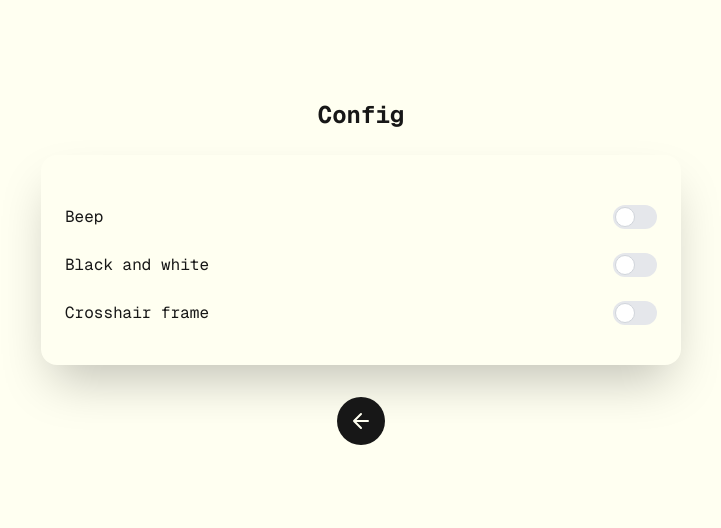
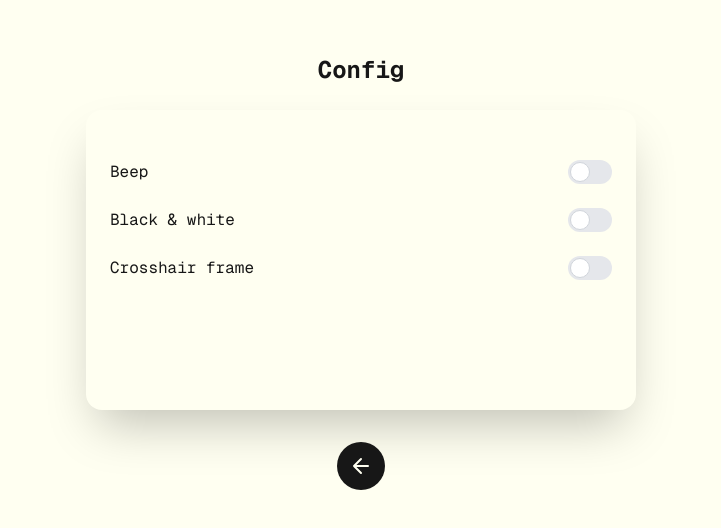
Before and after one commit to maslick/kameroon.next, a Next.js app: page /settings in a window 1280 px wide. Shown: the part 116-644 px from the top of the page, without its empty margins (279-1000 px from the left). Built offline with nearby package versions, Linux system fonts and the light colour scheme.

Commit message:
small design adjustments

```diff
--- a/app/settings/page.js
+++ b/app/settings/page.js
@@ -34,7 +34,7 @@ export default function SettingsPage() {
           <div className="text-center mb-6">
             <h1 className="text-2xl font-bold">Config</h1>
           </div>
-          <div className="rounded-2xl shadow-2xl p-6 w-[340px] md:w-[480px] lg:w-[640px] pb-10 pt-10">
+          <div className="rounded-2xl shadow-2xl p-6 w-[340px] md:w-[480px] lg:w-[550px] pb-10 pt-10 h-[300px]">
             <div className="space-y-6">
               {/* Beep Setting */}
               <div className="flex items-center justify-between pt-2.5">
@@ -52,7 +52,7 @@ export default function SettingsPage() {
 
               {/* Black and White Setting */}
               <div className="flex items-center justify-between">
-                <label className="text-pretty">Black and white</label>
+                <label className="text-pretty">Black & white</label>
                 <label className="relative inline-flex items-center cursor-pointer">
                   <input
                     type="checkbox"
```
